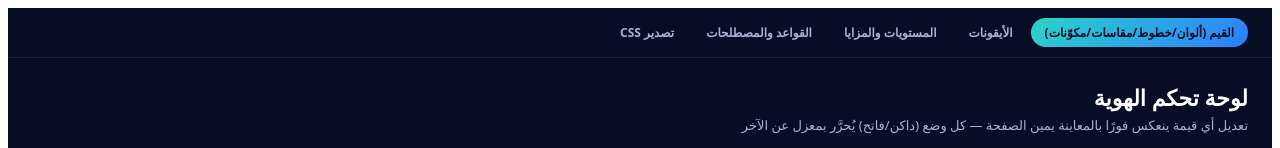
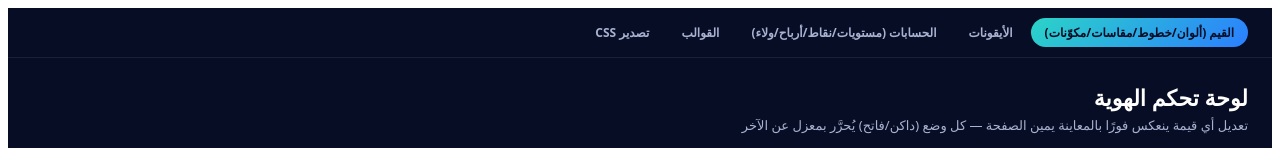
Before and after one commit to pmobs2030/pmo, an Angular app: page /admin/tokens in a window 1280 px wide. Shown: the top 148 px of the page. Built offline with nearby package versions, Linux system fonts and the light colour scheme.

Commit message:
Update app.html

```diff
--- a/src/app/app.html
+++ b/src/app/app.html
@@ -1,8 +1,8 @@
 <nav class="admin-nav">
   <a routerLink="/admin/tokens" routerLinkActive="active">القيم (ألوان/خطوط/مقاسات/مكوّنات)</a>
   <a routerLink="/admin/icons" routerLinkActive="active">الأيقونات</a>
-  <a routerLink="/admin/levels" routerLinkActive="active">المستويات والمزايا</a>
-  <a routerLink="/admin/rules" routerLinkActive="active">القواعد والمصطلحات</a>
+  <a routerLink="/admin/accounts" routerLinkActive="active">الحسابات (مستويات/نقاط/أرباح/ولاء)</a>
+  <a routerLink="/admin/templates" routerLinkActive="active">القوالب</a>
   <a routerLink="/admin/export" routerLinkActive="active">تصدير CSS</a>
 </nav>
 <router-outlet />
```
